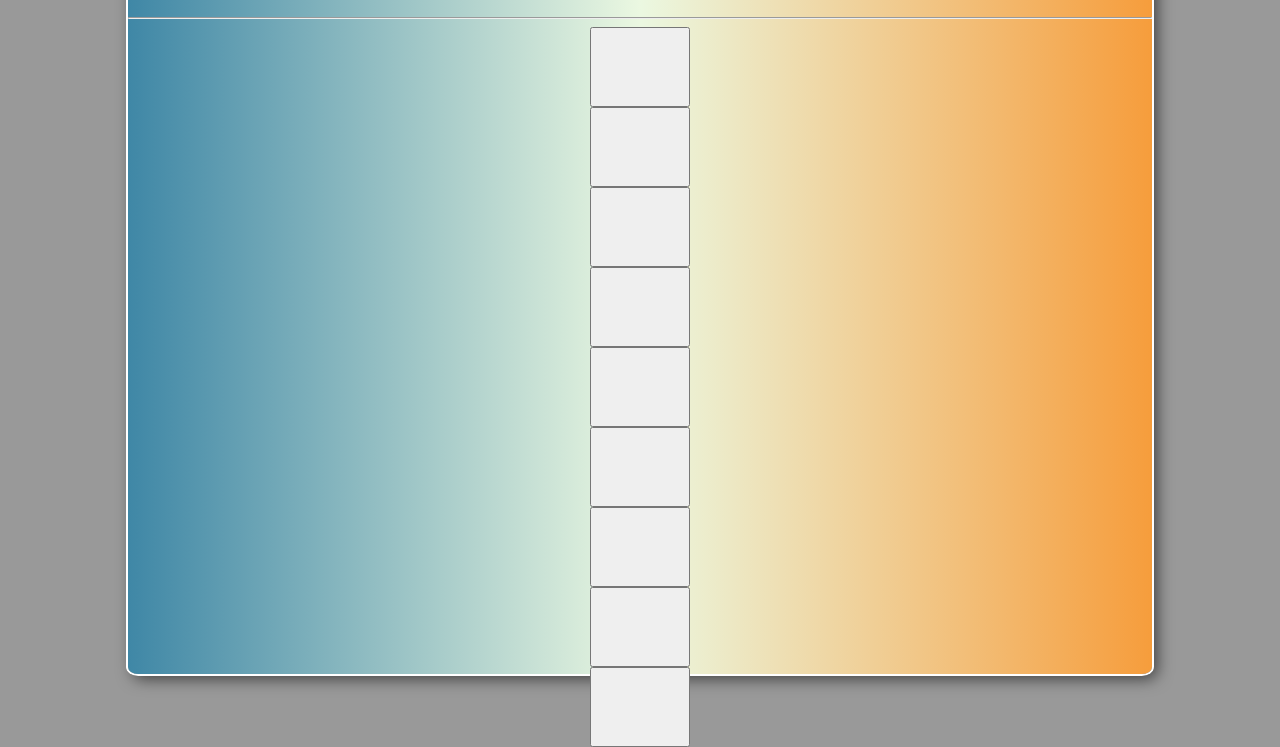
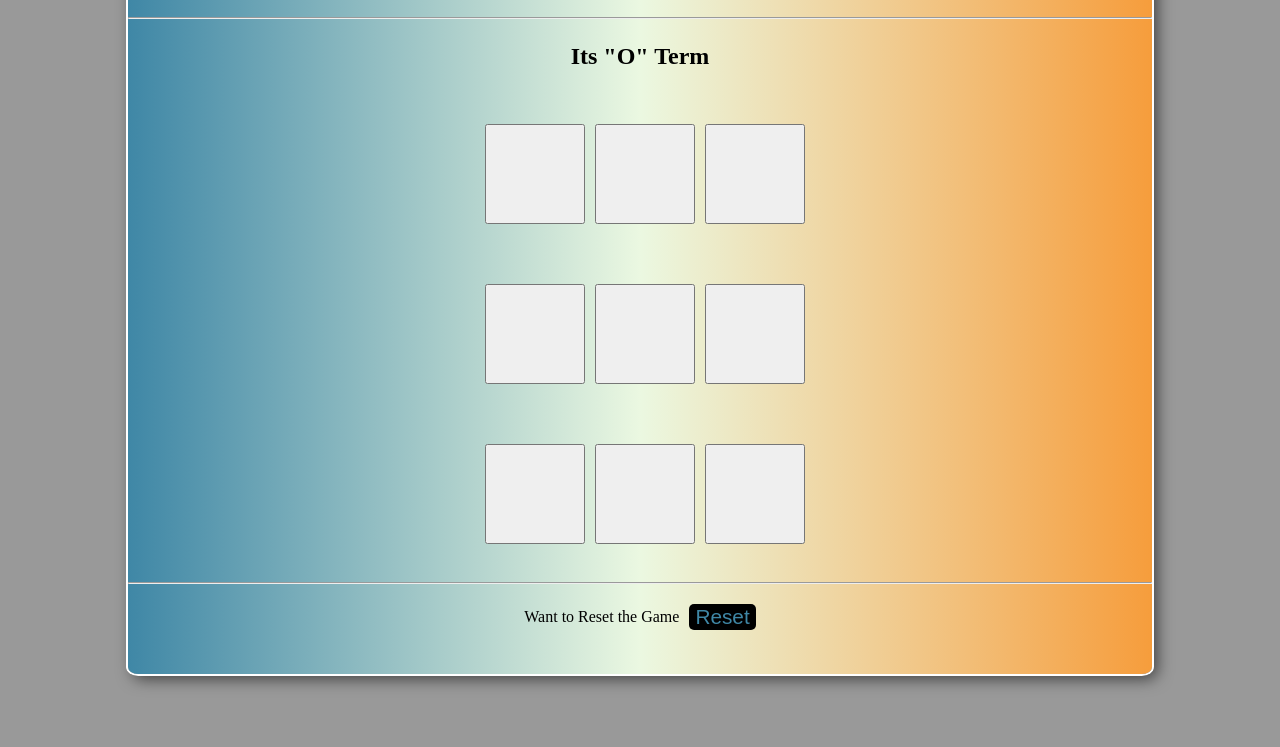
Before and after one commit to adiiverma40/Tic-Tac-Toe, a plain HTML site: page index.html in a window 1280 px wide. Shown: the part 71-818 px from the top of the page. Drawn offline with Linux system fonts and the light colour scheme.

Commit message:
styling completed

```diff
--- a/index.html
+++ b/index.html
@@ -15,6 +15,7 @@
             Tic Tac Toe
         </h2>
         <hr>
+        <p class="term">Its "O" Term</p>
         <div class="gameContainer">
             <button class="box"></button>
             <button class="box"></button>
@@ -26,9 +27,14 @@
             <button class="box"></button>
             <button class="box"></button>
         </div>
+        <hr>
+        <!-- reset button -->
+        <div class="reset">
+            <p class="resetText">Want to Reset the Game</p>
+            <button class="resetBtn">Reset</button>
+        </div>
+    </div>
 
-
-    </div>
 
 
 
--- a/style.css
+++ b/style.css
@@ -18,18 +18,59 @@ body {
   text-align: center;
   padding-top: 1rem;
   background: -webkit-linear-gradient(rgb(243, 59, 3), rgb(33, 14, 238));
+  background-clip: content-box;
   -webkit-background-clip: text;
   -webkit-text-fill-color: transparent;
 }
-.gameContainer{
-    display: flex;
-    flex-direction: column;
-    align-items: center;
-    justify-content: center;
-    width: 100%;
-    height: 100%;
+.gameContainer {
+  display: flex;
+  flex-wrap: wrap;
+  align-items: center;
+  justify-content: center;
+  width: 50vmin;
+  height: 60vmin;
+  margin-left: auto;
+  margin-right: auto;
 }
-.box{
-    width:100px;
-    height: 100px;
+.box {
+  width: 100px;
+  height: 100px;
+  margin-left: 10px;
 }
+.box:hover {
+  cursor: pointer;
+  box-shadow: 0 0 0 2px white, 0.3em 0.3em 1em rgb(0 0 0 / 60%);
+}
+.term {
+  text-align: center;
+  font-size: 1.5rem;
+  font-weight: bolder;
+}
+/* Text inside box */
+
+.box {
+  font-size: 5rem;
+  font-weight: 500;
+  text-align: center;
+}
+
+/* reset button and text */
+
+.reset {
+  display: flex;
+  justify-content: center;
+  align-items: center;
+}
+.resetBtn {
+  font-size: 1.3rem;
+  color: #3f87a6;
+  font-weight: 500;
+  text-align: center;
+  margin-left: 10px;
+  border: none;
+  border-radius: 5px;
+  background-color: black;
+}
+.resetText {
+  text-align: center;
+}
```
